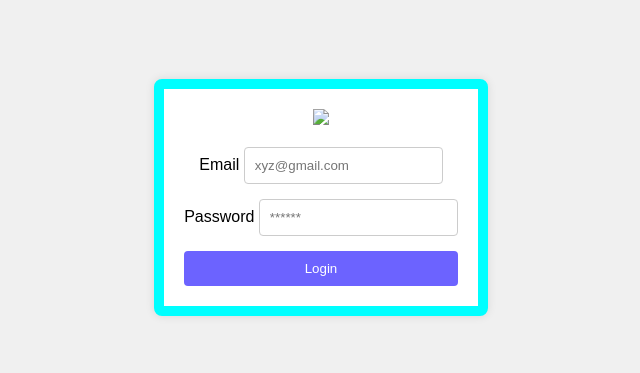
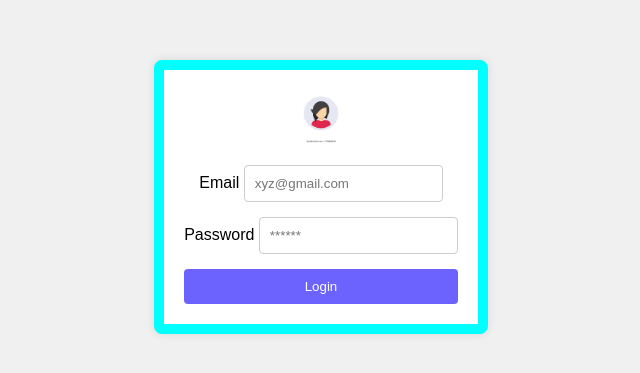
Before and after one commit to deepikagavini/login-page-HTML-CSS, a plain HTML site: page index.html in a window 1280 px wide. Shown: the part 203-576 px from the top of the page, without its empty margins (319-959 px from the left). Drawn offline with Linux system fonts and the light colour scheme.

Commit message:
Update and rename login.html to index.html

```diff
--- a/login.html
+++ b/index.html
@@ -9,7 +9,7 @@
 <body>
     <div class="login-container">
         <div class="avatar"></div>
-       <img src="image1.jfif" width="50px"heigth="50"><br><br>
+       <img src="login image.webp" width="50px"heigth="50"><br><br>
         <form id="login-form">
             <div class="input-group">
                 <label for="email">Email</label>
```
